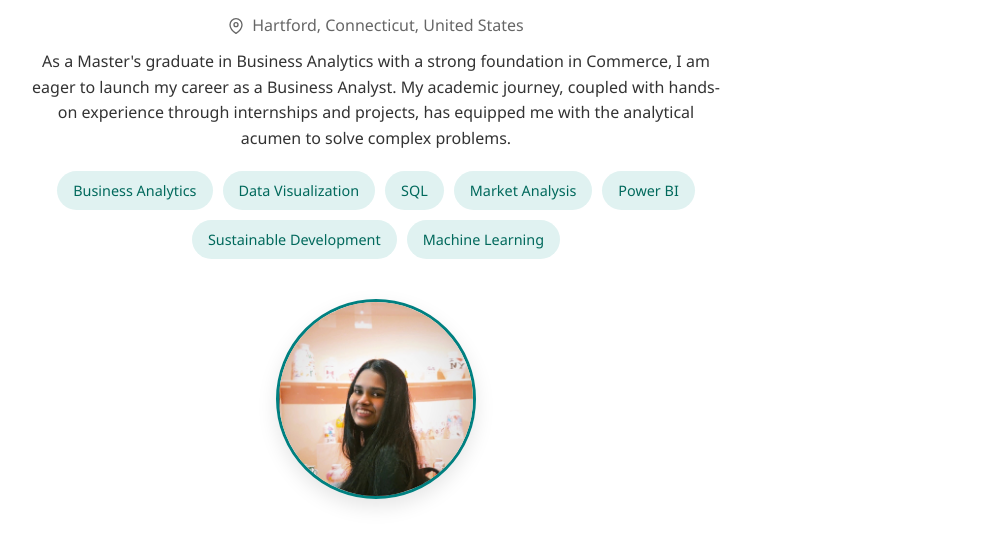
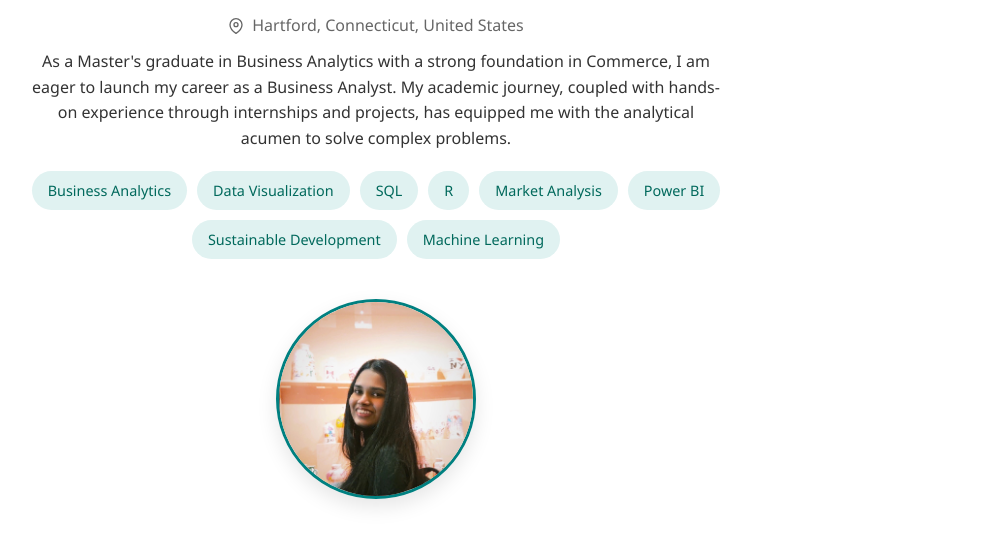
Before and after one commit to haveela-aishwarya/haveela-aishwarya.github.io, a plain HTML site: page index.html in a window 1280 px wide. Shown: the part 253-800 px from the top of the page, without its empty margins (264-1251 px from the left). Drawn offline with Linux system fonts and the light colour scheme.

Commit message:
Update index.html

```diff
--- a/index.html
+++ b/index.html
@@ -347,6 +347,7 @@
                 <div class="skill-tag">Business Analytics</div>
                 <div class="skill-tag">Data Visualization</div>
                 <div class="skill-tag">SQL</div>
+                <div class="skill-tag">R</div>
                 <div class="skill-tag">Market Analysis</div>
                 <div class="skill-tag">Power BI</div>
                 <div class="skill-tag">Sustainable Development</div>
```
